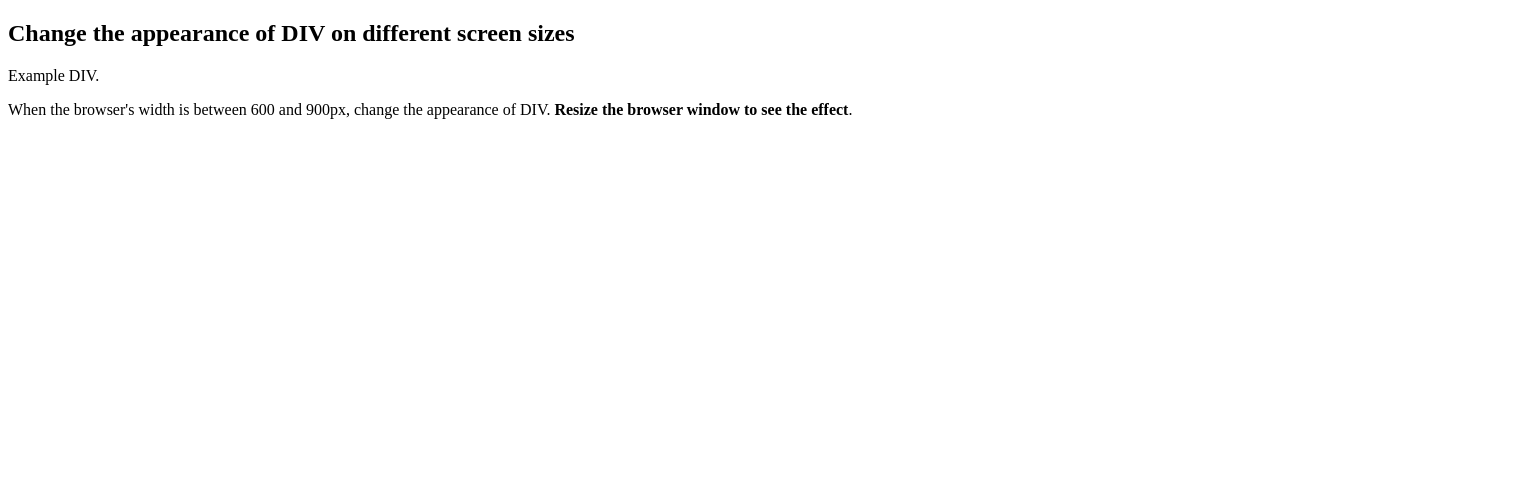
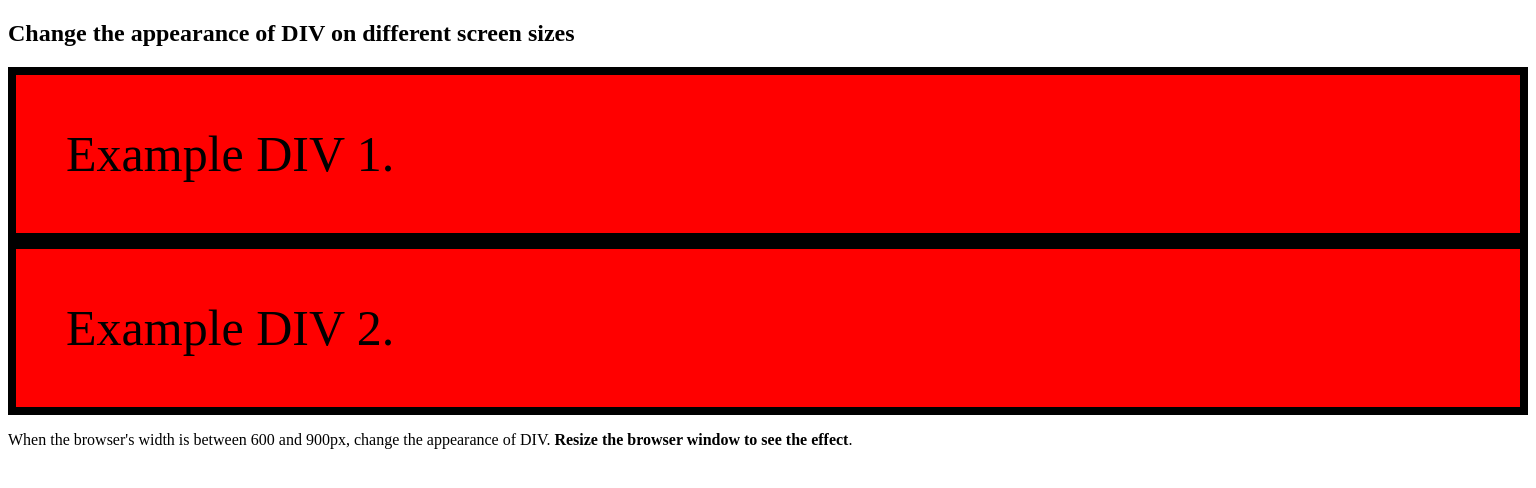
Before and after one commit to CaioCarvalhoF/CaioCarvalhoF-Trybe-Lectures, a plain HTML site: page bloco_6/dia_5/Mobilefirst/index.html in a window 1536 px wide. Drawn offline with Linux system fonts and the light colour scheme.

Commit message:
commit para resolver problemas a respeito dos arquivos

```diff
--- a/bloco_6/dia_5/Mobilefirst/index.html
+++ b/bloco_6/dia_5/Mobilefirst/index.html
@@ -3,12 +3,14 @@
 <head>
 <meta name="viewport" content="width=device-width, initial-scale=1">
 <style>
-@media screen and (max-width: 600px) and (min-width: 200px) {
+@media screen and  (min-width: 1500px) {
   div.example {
     font-size: 50px;
     padding: 50px;
     border: 8px solid black;
     background:red;
+    flex-direction:row;
+    align-items:center;
   }
 }
 </style>
@@ -17,7 +19,8 @@
 
 <h2>Change the appearance of DIV on different screen sizes</h2>
 
-<div class="example">Example DIV.</div>
+<div class="example">Example DIV 1.</div>
+<div class="example">Example DIV 2.</div>
 
 <p>When the browser's width is between 600 and 900px, change the appearance of DIV.
 <strong>Resize the browser window to see the effect</strong>.</p>
```
Also changed, not shown: bloco_5/dia_5/exercise2/exercise2.css (line endings or trailing spaces).
